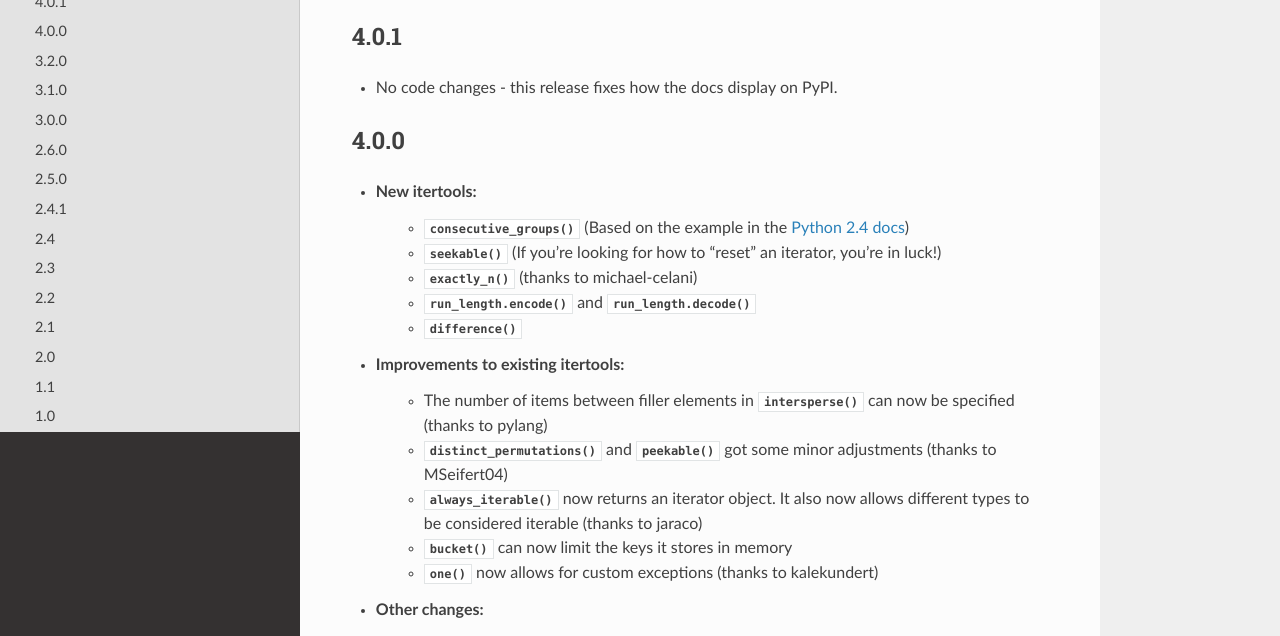
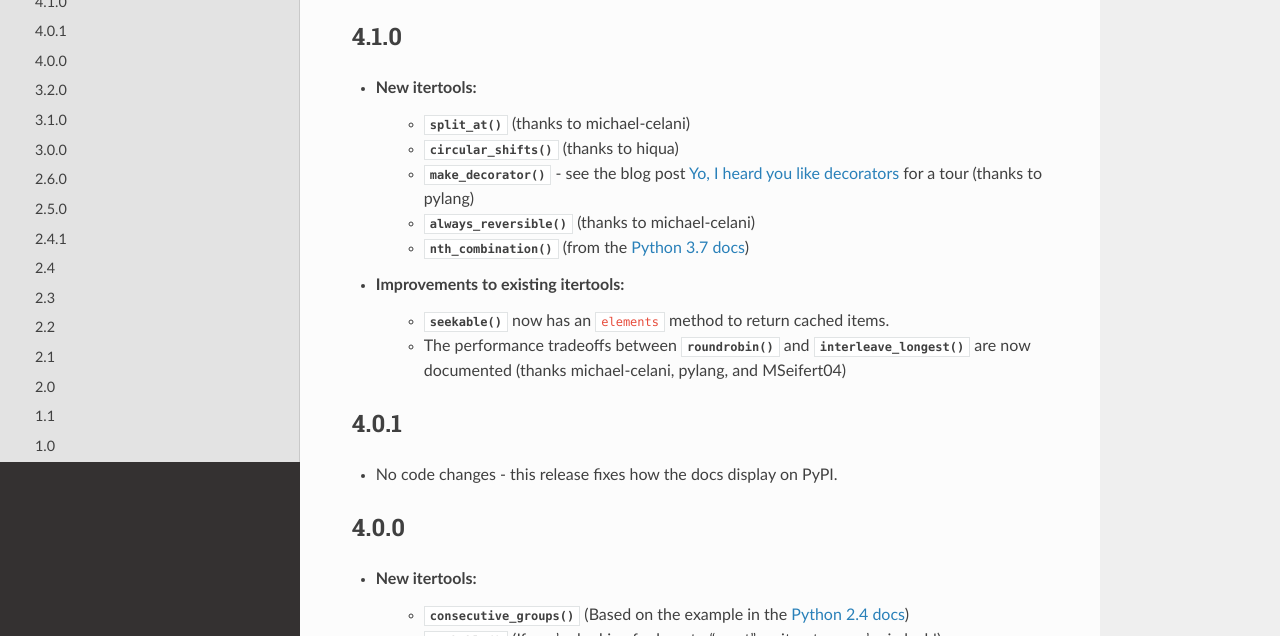
Before and after one commit to more-itertools/more-itertools, a Sphinx documentation site: the page built from docs/versions.rst, in a window 1280 px wide and 900 px high, cut to the strip 264-900 px from the top of the window. Built offline with Sphinx 7.4.7 and the Read the Docs theme 2.0.0, drawn with Linux system fonts in a browser that asks for light colours.

Commit message:
Updates for version 4.1.0 (#194)

```diff
--- a/docs/api.rst
+++ b/docs/api.rst
@@ -174,7 +174,7 @@
 **New itertools**
 
 .. autofunction:: distinct_permutations
-.. autofunction:: cyclic_permutations
+.. autofunction:: circular_shifts
 
 ----
 
--- a/docs/conf.py
+++ b/docs/conf.py
@@ -50,7 +50,7 @@
 # built documents.
 #
 # The short X.Y version.
-version = '4.0.1'
+version = '4.1.0'
 # The full version, including alpha/beta/rc tags.
 release = version
 
--- a/docs/versions.rst
+++ b/docs/versions.rst
@@ -3,6 +3,23 @@
 ===============
 
 .. automodule:: more_itertools
+
+4.1.0
+-----
+
+* New itertools:
+    * :func:`split_at` (thanks to michael-celani)
+    * :func:`circular_shifts` (thanks to hiqua)
+    * :func:`make_decorator` - see the blog post `Yo, I heard you like decorators <https://sites.google.com/site/bbayles/index/decorator_factory>`_
+      for a tour (thanks to pylang)
+    * :func:`always_reversible` (thanks to michael-celani)
+    * :func:`nth_combination` (from the `Python 3.7 docs <https://docs.python.org/3.7/library/itertools.html#itertools-recipes>`_)
+
+* Improvements to existing itertools:
+    * :func:`seekable` now has an ``elements`` method to return cached items.
+    * The performance tradeoffs between :func:`roundrobin` and
+      :func:`interleave_longest` are now documented (thanks michael-celani,
+      pylang, and MSeifert04)
 
 4.0.1
 -----
--- a/setup.py
+++ b/setup.py
@@ -28,7 +28,7 @@
 
 setup(
     name='more-itertools',
-    version='4.0.1',
+    version='4.1.0',
     description='More routines for operating on iterables, beyond itertools',
     long_description=get_long_description(),
     author='Erik Rose',
```
Also changed, not shown: 2 other files.
